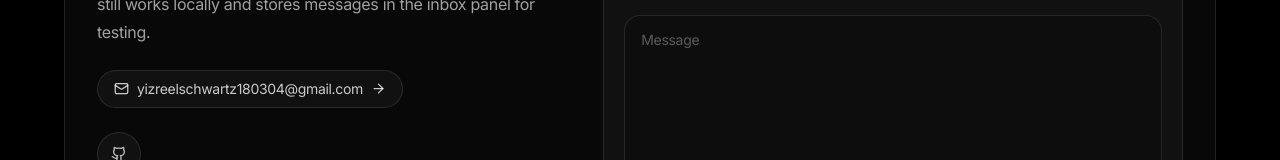
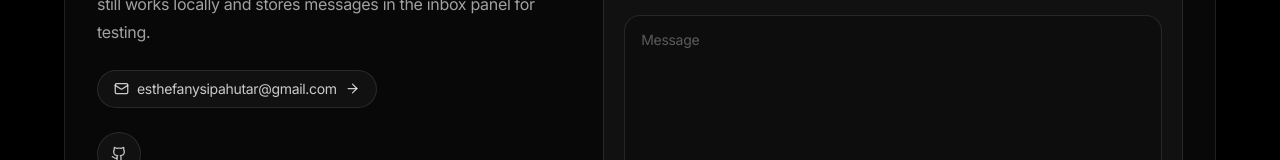
Before and after one commit to codenameyizzz/personal-portfolio-esthefanny, a React (Vite) app: page / in a window 1280 px wide. Shown: the part 3777-3937 px from the top of the page. Built offline with nearby package versions, Linux system fonts and the light colour scheme.

Commit message:
update personal data

```diff
--- a/src/data.ts
+++ b/src/data.ts
@@ -12,8 +12,8 @@ export const PERSONAL_INFO = {
   longBio:
     'First-year Applied Software Engineering (D4) student with experience in software development projects. Developing strong proficiency in using Laravel and React.js for full-stack web development, with a solid background in database management using MySQL.',
   location: 'Institut Teknologi Del',
-  email: 'yizreelschwartz180304@gmail.com',
-  github: 'https://github.com/codenameyizzz',
+  email: 'esthefanysipahutar@gmail.com',
+  github: 'https://github.com/esthefanysipahutar',
   linkedin: '',
   twitter: '',
   avatarUrl: '',
```
